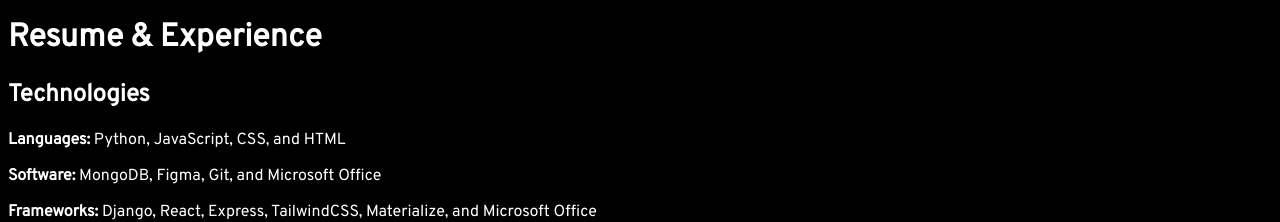
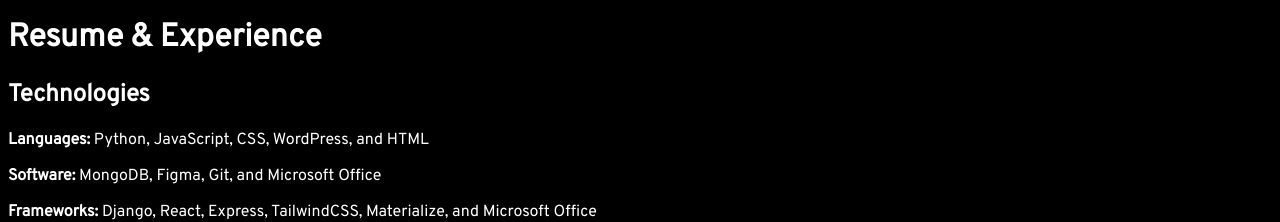
Before and after one commit to JBroom86/react-portfolio, a React (Vite) app in the folder frontend/: page /resume in a window 1280 px wide. Shown: the part 1180-1402 px from the top of the page. Built offline with nearby package versions, Linux system fonts and the light colour scheme.

Commit message:
added wordpress to resume

```diff
--- a/frontend/src/components/ResumePage/index.jsx
+++ b/frontend/src/components/ResumePage/index.jsx
@@ -26,7 +26,7 @@
             <div className="relative w-4/5 m-auto p-8 bg-black bg-opacity-50 rounded-3xl">
 
             <h2 className="text-2xl underline"><strong>Technologies</strong></h2>
-            <p><strong>Languages:</strong> Python, JavaScript, CSS, and HTML</p>
+            <p><strong>Languages:</strong> Python, JavaScript, CSS, WordPress, and HTML</p>
             <p><strong>Software:</strong> MongoDB, Figma, Git, and Microsoft Office</p>
             <p><strong>Frameworks:</strong> Django, React, Express, TailwindCSS, Materialize, and Microsoft Office</p>
             <br />
```
